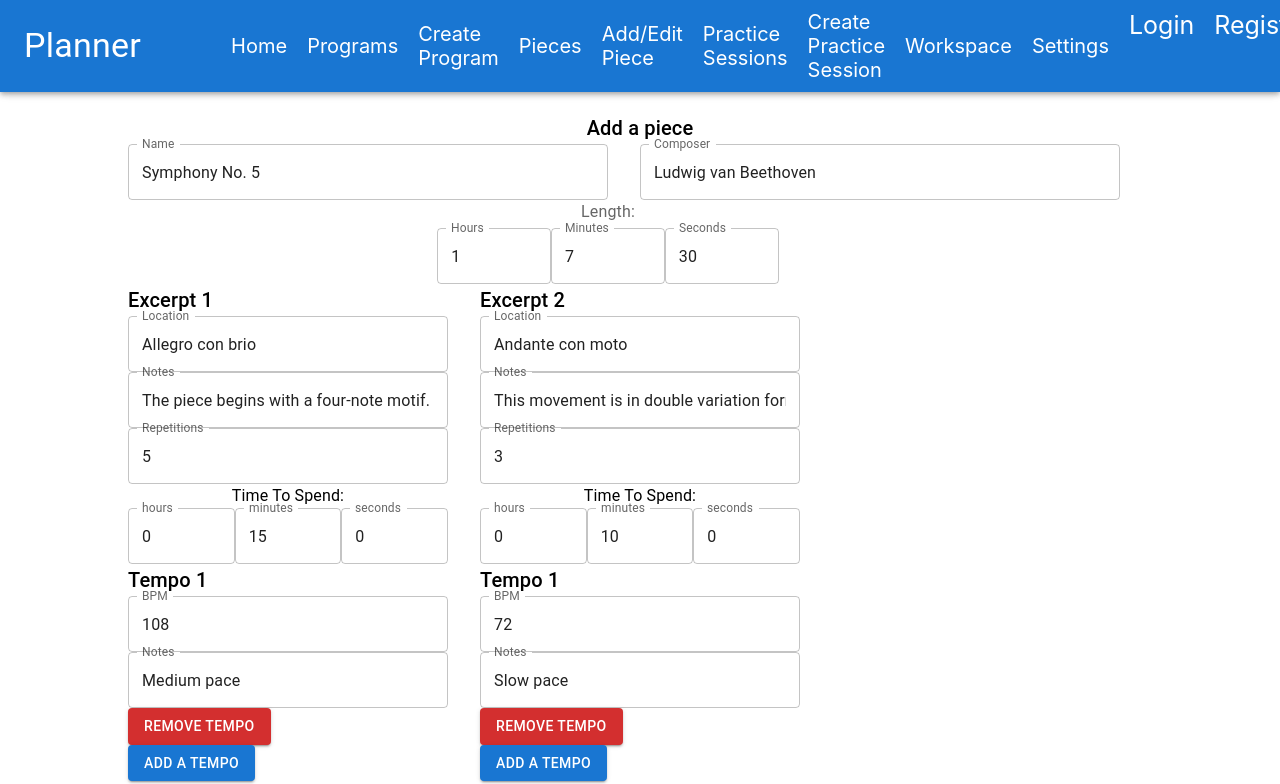
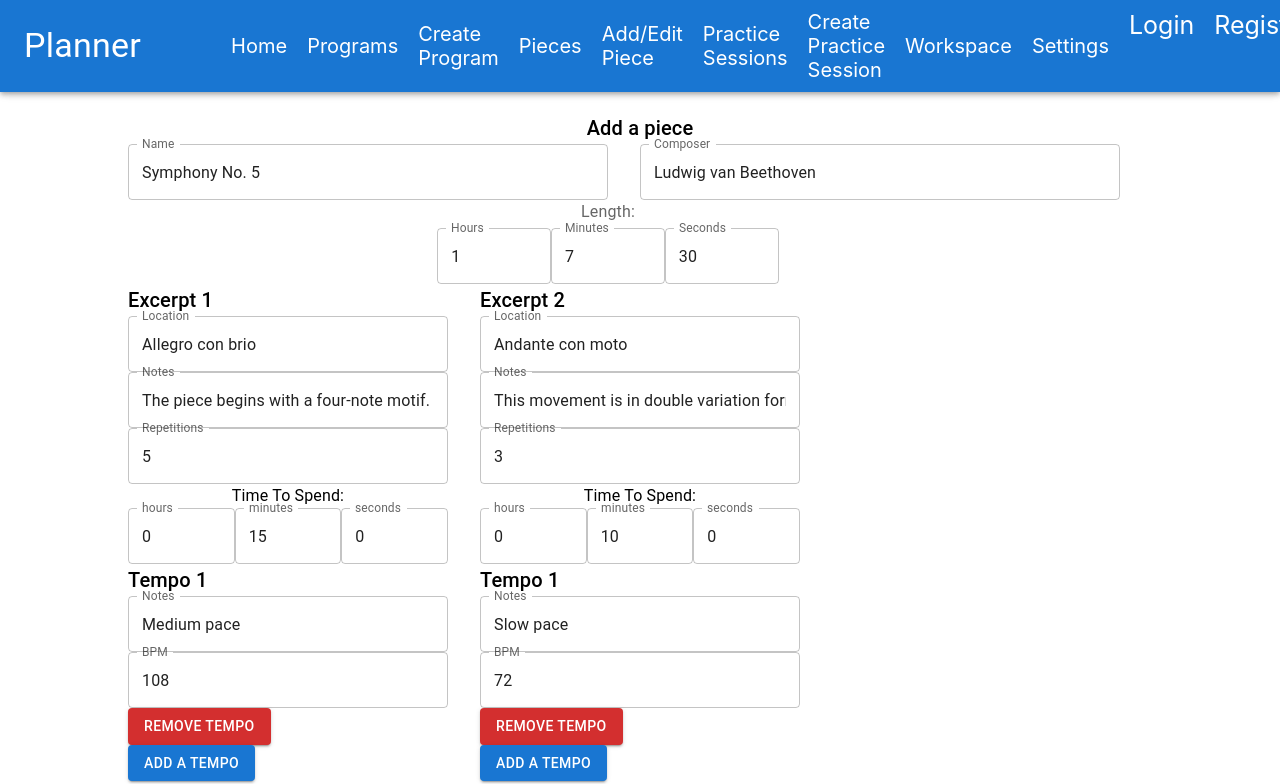
Before and after one commit to shoneriki/mern-practice, a React (Create React App) app in the folder client/: page /piece/create in a window 1280 px wide. Shown: the top 784 px of the page. Built offline with nearby package versions, Linux system fonts and the light colour scheme.

Commit message:
changed order of properties in tempo in pieces for consistency

```diff
--- a/client/src/components/piece-components/PieceForm.js
+++ b/client/src/components/piece-components/PieceForm.js
@@ -271,6 +271,17 @@ export const PieceForm = ({
                                       </Typography>
                                       <Grid item xs={12} key={tempoIndex}>
                                         <Field
+                                          name={`excerpts.${excerptIndex}.tempi.${tempoIndex}.notes`}
+                                        >
+                                          {({ field }) => (
+                                            <TextField
+                                              {...field}
+                                              label="Notes"
+                                              fullWidth
+                                            />
+                                          )}
+                                        </Field>
+                                        <Field
                                           name={`excerpts.${excerptIndex}.tempi.${tempoIndex}.bpm`}
                                         >
                                           {({ field }) => (
@@ -282,17 +293,7 @@ export const PieceForm = ({
                                             />
                                           )}
                                         </Field>
-                                        <Field
-                                          name={`excerpts.${excerptIndex}.tempi.${tempoIndex}.notes`}
-                                        >
-                                          {({ field }) => (
-                                            <TextField
-                                              {...field}
-                                              label="Notes"
-                                              fullWidth
-                                            />
-                                          )}
-                                        </Field>
+
                                         <Button
                                           variant="contained"
                                           color="error"
@@ -349,11 +350,12 @@ export const PieceForm = ({
                           </Button>
                         </Grid>
                       ))}
-                      <Box  sx={{
+                      <Box
+                        sx={{
                           width: "100%",
                           display: "flex",
                           justifyContent: "center",
-                          margin: "1rem 0"
+                          margin: "1rem 0",
                         }}
                       >
                         <Grid item xs={12} sm={4}>
@@ -406,7 +408,12 @@ export const PieceForm = ({
                       />
                     )}
                   />
-                  <Button type="submit" variant="contained" color="primary" sx={{width: "60%"}}>
+                  <Button
+                    type="submit"
+                    variant="contained"
+                    color="primary"
+                    sx={{ width: "60%" }}
+                  >
                     Submit
                   </Button>
                 </Box>
```
